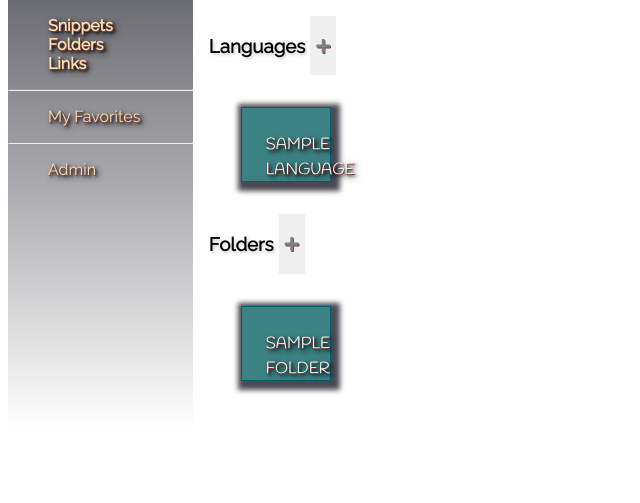
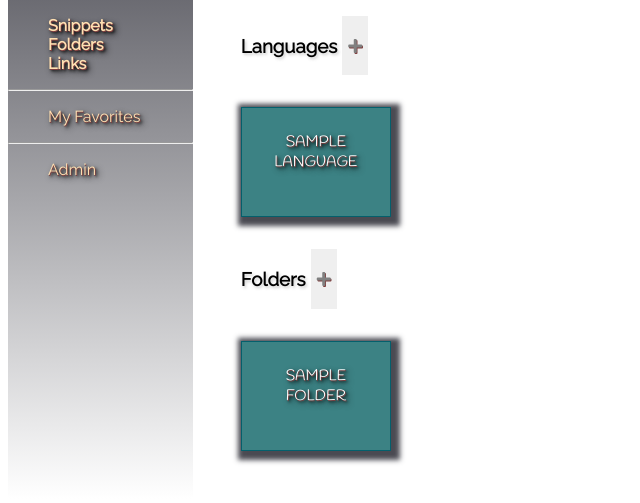
Before and after one commit to kntiller/SnippetCode, a Django app: page /snippets/ in a window 1280 px wide. Shown: the part 192-695 px from the top of the page, without its empty margins (0-640 px from the left). Run offline with Django 3.2, Linux system fonts and the light colour scheme; a user stored in the database is signed in; tables that the repository leaves empty hold one stand-in row (values such as "Sample post"); some libraries are stand-ins or nearby versions.

Commit message:
Pushing all changes to not lose any work

```diff
--- a/snippets/static/css/styles.css
+++ b/snippets/static/css/styles.css
@@ -80,7 +80,8 @@ a {
     display: flex;
     flex-flow: wrap;
     font-family: 'Raleway';
-    text-shadow:  1.5px 1.5px 3px rgba(200, 200, 200, 0.872)
+    text-shadow:  1.5px 1.5px 3px rgba(200, 200, 200, 0.872);
+    margin-left: 2rem;
 }
 
 #plus-sign {
@@ -91,6 +92,17 @@ a {
 }
 
 #plus-sign:hover {
+    transform: scale(2.1);
+}
+
+#plus-sign-l {
+    font-size: 1rem;
+    text-align: center;
+    line-height: 20px;
+    transition: all .2s ease-in-out;
+}
+
+#plus-sign-l:hover {
     transform: scale(2.1);
 }
 
@@ -112,12 +124,11 @@ input:focus, select:focus, textarea:focus, button:focus {
 
 .folder, .language {
     margin: 2rem;
-    width: 40px;
-    height: 25px;
-    line-height: 25px;
+    width: 100px;
+    height: 60px;
     background-color: #3C8284;
     color: white;
-    font-size: 1rem;
+    font-size: 15px;
     padding: 1.5rem;
     text-align: center;
     -moz-box-shadow:    3px 3px 5px 6px #ccc;
@@ -130,3 +141,8 @@ input:focus, select:focus, textarea:focus, button:focus {
 .folder:hover, .language:hover {
     transform: scale(1.10);
 }
+
+.folder-container {
+    display: flex;
+    flex-flow: wrap;
+}
--- a/snippets/templates/index.html
+++ b/snippets/templates/index.html
@@ -10,10 +10,12 @@
     <div class="languages">
         <div class="language-header">
             <h3>Languages</h3>
-            <button type="submit"><i class="fas fa-plus" id="plus-sign"></i></button>
+           <button class="language-button" type="submit"><i class="fas fa-plus" id="plus-sign-l"></i></button>
         </div>
         {% if languages %}
-        <a href=""><div class="language">{% for language in languages.all %}{{language}}{% endfor %}</div></a>
+        <a href="">
+            <div class="language">{% for language in languages.all %}{{language}}{% endfor %}</div>
+        </a>
         {% else %}
         <p>No languages available at this time.</p>
         {% endif %}
@@ -21,13 +23,19 @@
     <div class="folders">
         <div class="folder-header">
             <h3>Folders</h3>
-            <button type="submit"><i class="fas fa-plus" id="plus-sign"></i></button>
+            <button class="folder-button"><i class="fas fa-plus" id="plus-sign"></i></button>
         </div>
+        <div class="folder-container">
         {% if folders %}
-        <a href=""><div class="folder">{% for folder in folders.all %}{{folder}}{% endfor %}</div></a>
+        {% for folder in folders.all %}
+        <a href="">
+            <div class="folder">{{folder}}</div>
+        </a>
+        {% endfor %}
         {% else %}
         <p>No folders available at this time.</p>
         {% endif %}
+        </div>
     </div>
     {% endif %}
 </div>
--- a/snippets/templates/snippets/snippet_form.html
+++ b/snippets/templates/snippets/snippet_form.html
@@ -3,5 +3,11 @@
 
 {% block content %}
 
+    <form method="POST">
+        {% csrf_token %}
+        {{ form.as_p }}
+        <input type="submit">
+    </form>
+
 
 {% endblock %}
--- a/snippets/urls.py
+++ b/snippets/urls.py
@@ -3,6 +3,8 @@ from snippets import views
 
 urlpatterns = [
     path('', views.index, name='index'),
-    path('snippets/discover/', views.discover_page, name='discover_page'),
-    path('snippets/create/', views.FolderForm.as_view(), name='folder_form'),
+    path('discover/', views.discover_page, name='discover_page'),
+    path('folder/create/', views.FolderForm.as_view(), name='folder_form'),
+    path('snippet/create/', views.SnippetForm.as_view(), name='snippet_form'),
+    path('language/create/', views.LanguageForm.as_view(), name='language_form'),
 ]
--- a/snippets/views.py
+++ b/snippets/views.py
@@ -46,3 +46,15 @@ def discover_page(request):
 class FolderForm(CreateView):
     model = Folder
     fields = ('title', 'user', 'snippets')
+    success_url = reverse_lazy('snippets')
+
+class SnippetForm(CreateView):
+    model = Snippet
+    fields = ('__all__')
+    exclude = ('slug',)
+    success_url = reverse_lazy('snippets')
+
+class LanguageForm(CreateView):
+    model = Language
+    fields = ('__all__')
+    success_url = reverse_lazy('snippets')
```
